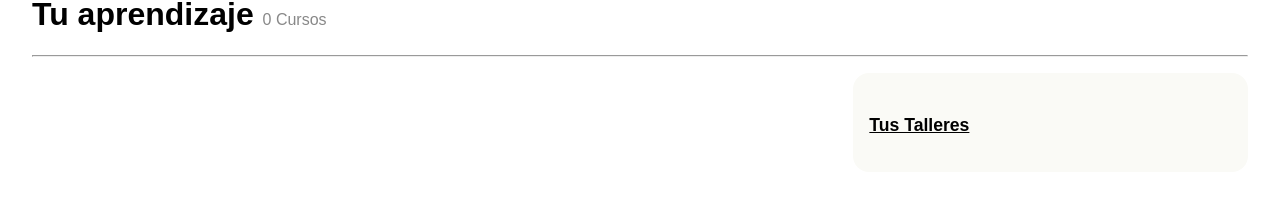
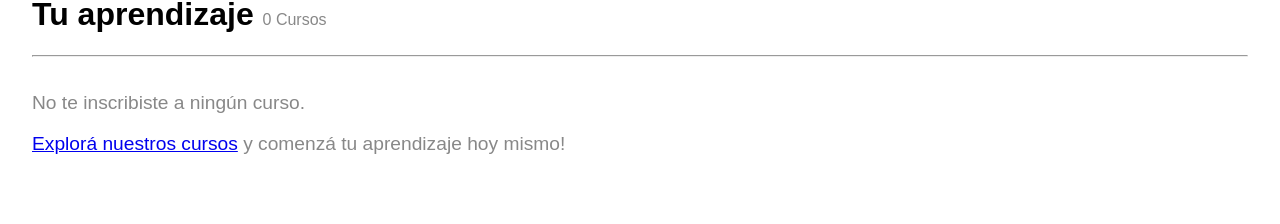
Before and after one commit to bautigr02/Frontend-Cursos, an Angular app: page /learning in a window 1280 px wide. Shown: the part 177-401 px from the top of the page. Built offline with nearby package versions, Linux system fonts and the light colour scheme.

Commit message:
estilos no hay cursos

```diff
--- a/src/app/user-learning/user-learning.component.html
+++ b/src/app/user-learning/user-learning.component.html
@@ -5,7 +5,7 @@
 
   <div class="learning-content">
     <!-- Cursos -->
-    <div class="courses-list">
+    <div class="courses-list" *ngIf="cursos.length > 0">
       <div class="course-card" *ngFor="let curso of cursos">
         <img [src]="curso.imagen" alt="imagen-curso" class="course-img" />
         <div class="course-info">
@@ -50,10 +50,12 @@
           </ng-container>
         </div>
       </div>
-      </div>
+    </div>
+
+
 
     <!-- Últimos talleres -->
-    <div class="sidebar">
+    <div class="sidebar" *ngIf="cursos.length > 0">
       <div class="ultimos-talleres-box">
         <h4><u>Tus Talleres</u></h4>
         <div class="taller-row" *ngFor="let taller of ultimosTalleres">
@@ -62,5 +64,10 @@
         </div>
       </div>
     </div>
+        <!-- No hay cursos disponibles -->
+        <div *ngIf="cursos.length === 0" class="no-courses">
+          <p>No te inscribiste a ningún curso.</p>
+          <p><a routerLink="/courses">Explorá nuestros cursos</a> y comenzá tu aprendizaje hoy mismo!</p>
+        </div>
   </div>
 </div>
--- a/src/app/user-learning/user-learning.component.scss
+++ b/src/app/user-learning/user-learning.component.scss
@@ -19,7 +19,7 @@
 .learning-content {
   display: flex;
   gap: 2rem;
-  align-items: flex-start;
+  // align-items: flex-start;
 }
 
 .courses-list {
@@ -216,3 +216,7 @@
     }
   }
 }
+.no-courses {
+  font-size: 1.2rem;
+  color: #888;
+}
```
